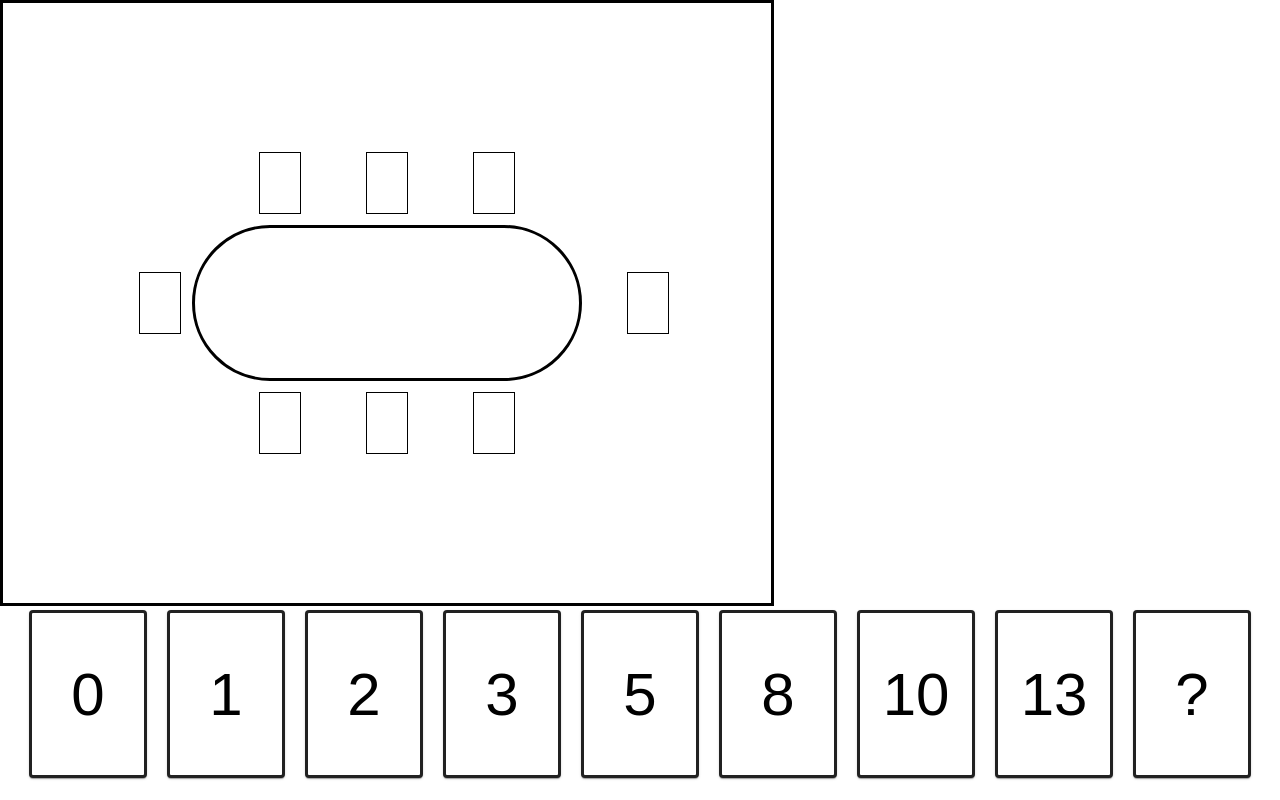
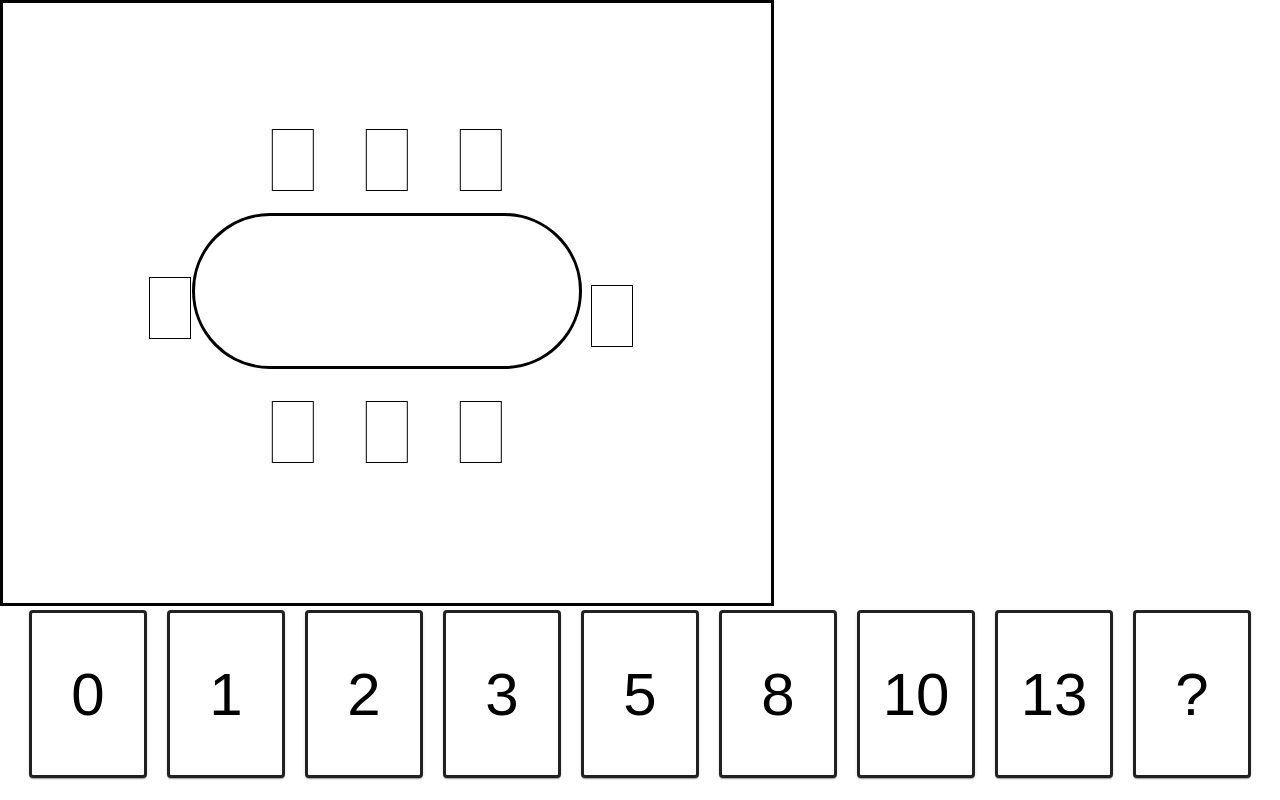
Before and after one commit to adriankelsey/planning-poker, an Angular app: page / in a window 1280 px wide. Built offline with nearby package versions, Linux system fonts and the light colour scheme.

Commit message:
changed to using position absolute and percentages

```diff
--- a/src/app/table/table.component.html
+++ b/src/app/table/table.component.html
@@ -1,5 +1,7 @@
 <div class="main-content">
     <div class="table-view">
+        <div class="table">
+        </div>
         <div class="players-1-3">
             <div class="player-1"></div>
             <div class="player-2"></div>
@@ -16,7 +18,5 @@
         <div class="players-8">
             <div class="player-8"></div>
         </div>
-        <div class="table">
-        </div>
     </div>
 </div>
--- a/src/app/table/table.component.scss
+++ b/src/app/table/table.component.scss
@@ -9,8 +9,6 @@
 }
 
 .table-view {
-    display: flex;
-    justify-content: center;
     align-items: center;
     height: 100%;
     width: 100%;
@@ -18,6 +16,10 @@
 }
 
 .table {
+    position: relative;
+    left: 50%;
+    top: 35%;
+    transform: translateX(-50%);
     width: 50%;
     height: 25%;
     border-radius: 100px;
@@ -32,33 +34,39 @@
 }
 
 .players-1-3 {
+    position: relative;
+    left: 50%;
+    bottom: 5%;
+    transform: translateX(-50%);
+    display: flex;
+    width: 30%;
+    justify-content: space-between;
+}
+
+.players-4-6 {
+    position: relative;
+    left: 50%;
+    top: 30%;
+    transform: translateX(-50%);
+    display: flex;
+    width: 30%;
+    justify-content: space-between;
+}
+
+.players-7 {
+    position: relative;
+    left: 19%;
+    bottom: 1%;
     display: flex;
     width: 20%;
     justify-content: space-between;
-    position: absolute;
-    margin-bottom: 15em;
 }
 
-.players-4-6 {
+.players-8 {
+    position: relative;
+    left: 76.5%;
+    bottom: 10%;
     display: flex;
     width: 20%;
     justify-content: space-between;
-    position: absolute;
-    margin-top: 15em;
 }
-
-.players-7 {
-    display: flex;
-    width: 20%;
-    justify-content: space-between;
-    position: absolute;
-    margin-right: 15em;
-}
-
-.players-8 {
-    display: flex;
-    width: 20%;
-    justify-content: space-between;
-    position: absolute;
-    margin-left: 46em;
-}
```
